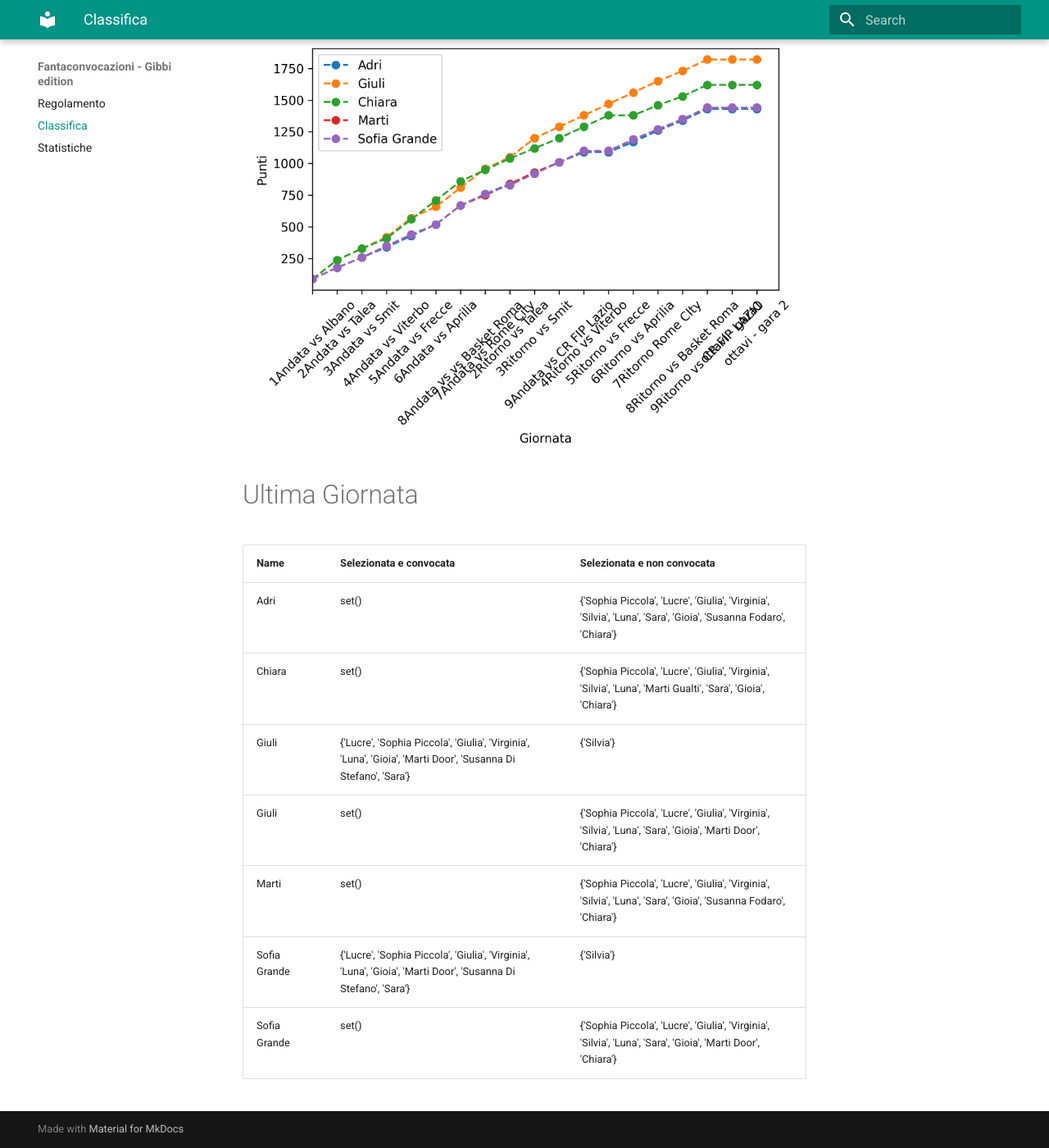
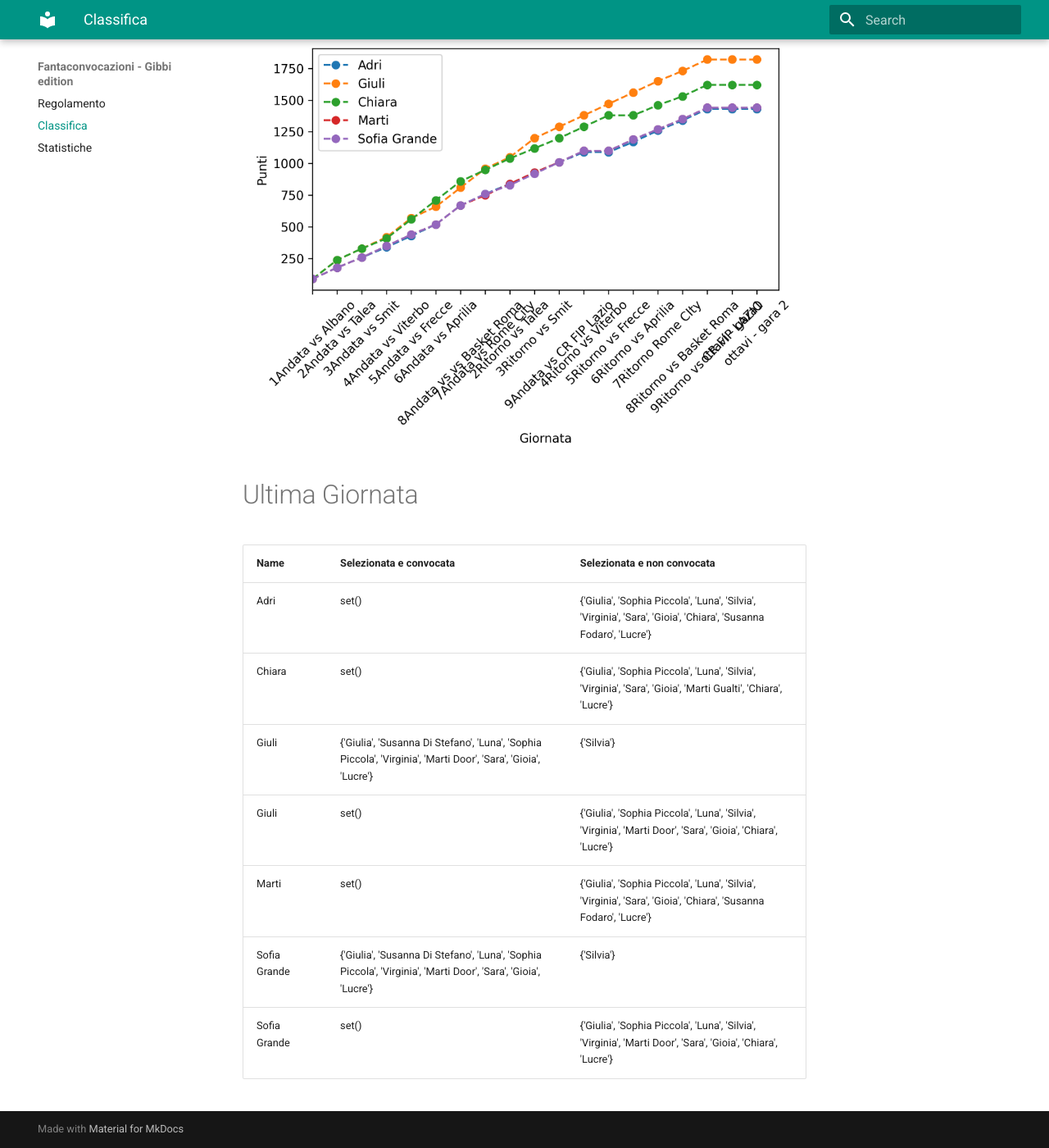
Before and after one commit to martinig94/fantagibbi, an MkDocs documentation site: the page built from docs/Classifica.md, in a window 1280 px wide and 1400 px high, scrolled down 565 px. Shown: the whole window at 82% size. Built offline with MkDocs 1.6.1 and Material for MkDocs 9.7.7, drawn with Linux system fonts in a browser that asks for light colours.

Commit message:
Auto-update from main.py

```diff
--- a/docs/Classifica.md
+++ b/docs/Classifica.md
@@ -18,11 +18,11 @@
 <!-- START_TABLE CORRECT -->
 | Name         | Selezionata e convocata                                                                                        | Selezionata e non convocata                                                                                      |
 |:-------------|:---------------------------------------------------------------------------------------------------------------|:-----------------------------------------------------------------------------------------------------------------|
-| Adri         | set()                                                                                                          | {'Sophia Piccola', 'Lucre', 'Giulia', 'Virginia', 'Silvia', 'Luna', 'Sara', 'Gioia', 'Susanna Fodaro', 'Chiara'} |
-| Chiara       | set()                                                                                                          | {'Sophia Piccola', 'Lucre', 'Giulia', 'Virginia', 'Silvia', 'Luna', 'Marti Gualti', 'Sara', 'Gioia', 'Chiara'}   |
-| Giuli        | {'Lucre', 'Sophia Piccola', 'Giulia', 'Virginia', 'Luna', 'Gioia', 'Marti Door', 'Susanna Di Stefano', 'Sara'} | {'Silvia'}                                                                                                       |
-| Giuli        | set()                                                                                                          | {'Sophia Piccola', 'Lucre', 'Giulia', 'Virginia', 'Silvia', 'Luna', 'Sara', 'Gioia', 'Marti Door', 'Chiara'}     |
-| Marti        | set()                                                                                                          | {'Sophia Piccola', 'Lucre', 'Giulia', 'Virginia', 'Silvia', 'Luna', 'Sara', 'Gioia', 'Susanna Fodaro', 'Chiara'} |
-| Sofia Grande | {'Lucre', 'Sophia Piccola', 'Giulia', 'Virginia', 'Luna', 'Gioia', 'Marti Door', 'Susanna Di Stefano', 'Sara'} | {'Silvia'}                                                                                                       |
-| Sofia Grande | set()                                                                                                          | {'Sophia Piccola', 'Lucre', 'Giulia', 'Virginia', 'Silvia', 'Luna', 'Sara', 'Gioia', 'Marti Door', 'Chiara'}     |
+| Adri         | set()                                                                                                          | {'Giulia', 'Sophia Piccola', 'Luna', 'Silvia', 'Virginia', 'Sara', 'Gioia', 'Chiara', 'Susanna Fodaro', 'Lucre'} |
+| Chiara       | set()                                                                                                          | {'Giulia', 'Sophia Piccola', 'Luna', 'Silvia', 'Virginia', 'Sara', 'Gioia', 'Marti Gualti', 'Chiara', 'Lucre'}   |
+| Giuli        | {'Giulia', 'Susanna Di Stefano', 'Luna', 'Sophia Piccola', 'Virginia', 'Marti Door', 'Sara', 'Gioia', 'Lucre'} | {'Silvia'}                                                                                                       |
+| Giuli        | set()                                                                                                          | {'Giulia', 'Sophia Piccola', 'Luna', 'Silvia', 'Virginia', 'Marti Door', 'Sara', 'Gioia', 'Chiara', 'Lucre'}     |
+| Marti        | set()                                                                                                          | {'Giulia', 'Sophia Piccola', 'Luna', 'Silvia', 'Virginia', 'Sara', 'Gioia', 'Chiara', 'Susanna Fodaro', 'Lucre'} |
+| Sofia Grande | {'Giulia', 'Susanna Di Stefano', 'Luna', 'Sophia Piccola', 'Virginia', 'Marti Door', 'Sara', 'Gioia', 'Lucre'} | {'Silvia'}                                                                                                       |
+| Sofia Grande | set()                                                                                                          | {'Giulia', 'Sophia Piccola', 'Luna', 'Silvia', 'Virginia', 'Marti Door', 'Sara', 'Gioia', 'Chiara', 'Lucre'}     |
 <!-- END_TABLE CORRECT -->
```
